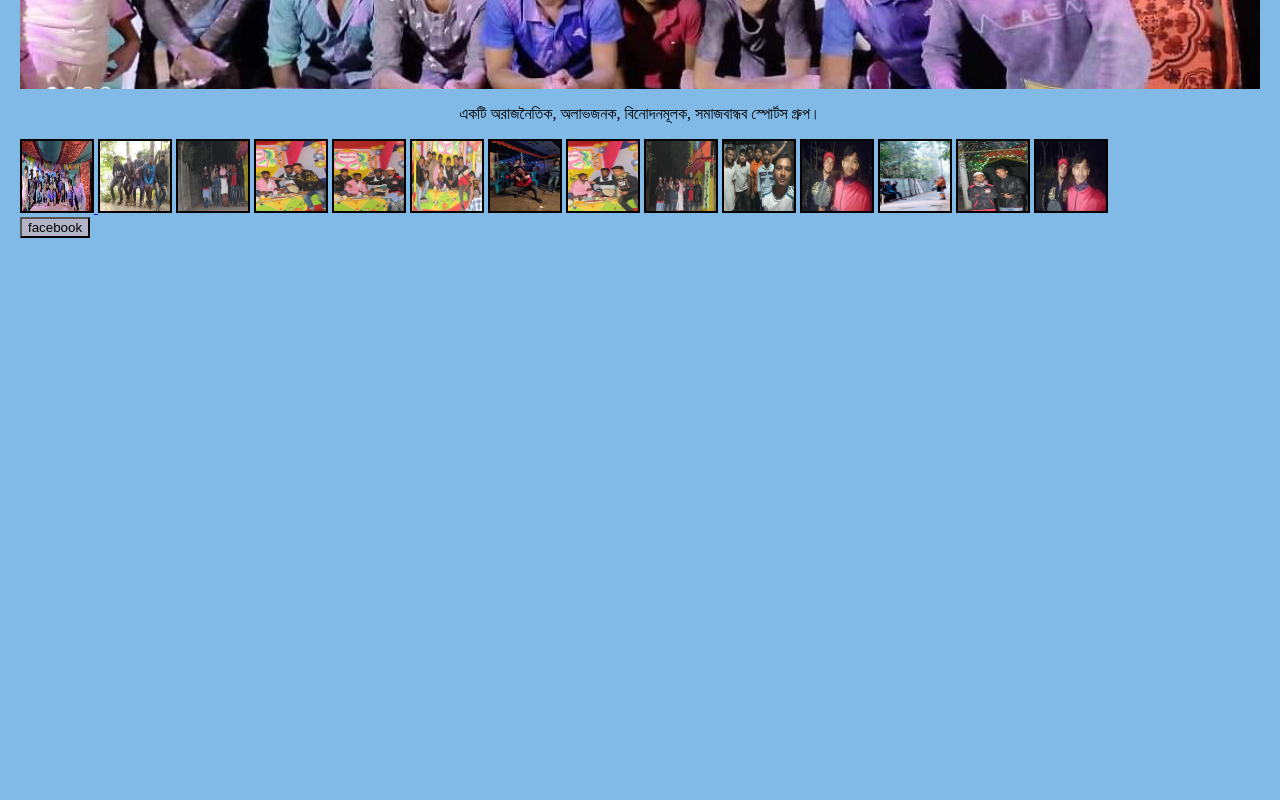
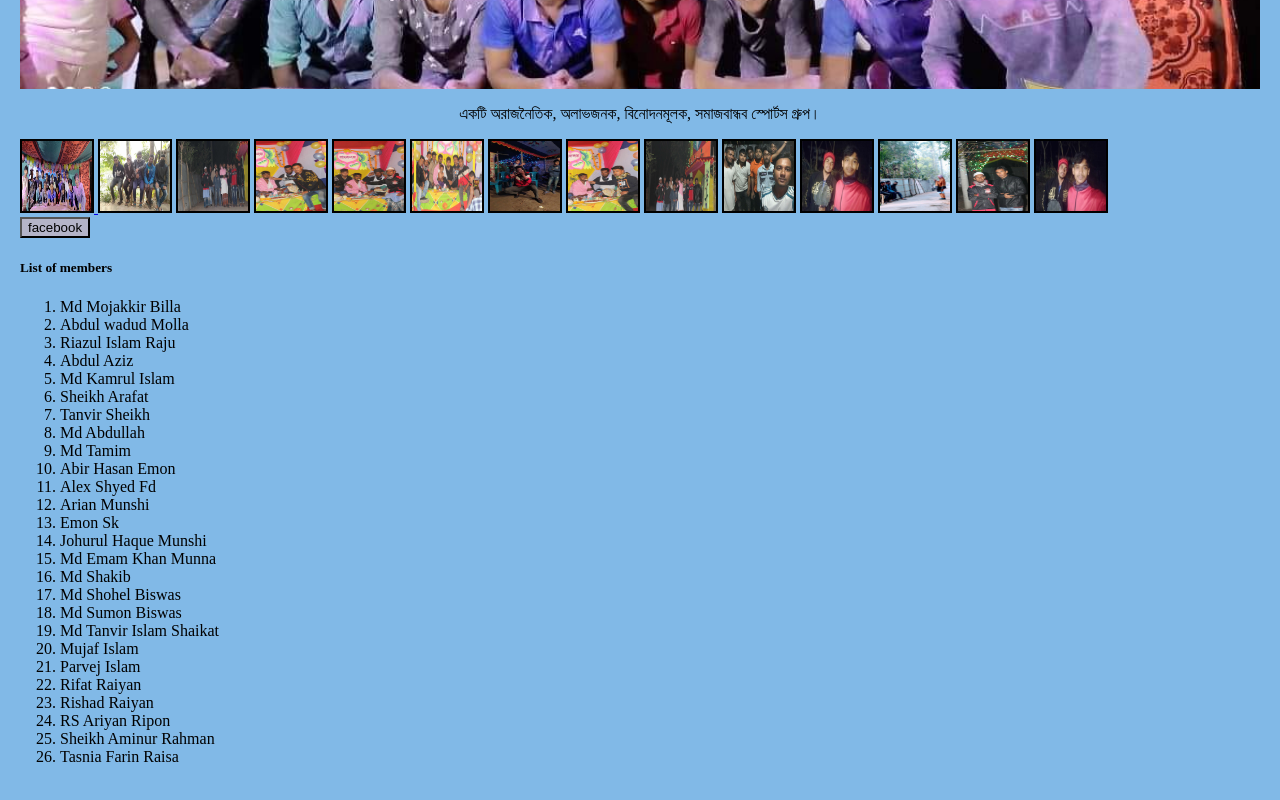
Before and after one commit to Egloo13/silent-fighters, a plain HTML site: page index.html in a window 1280 px wide. Shown: the part 746-1546 px from the top of the page. Before the commit the page ends 1004 px from the top, so only its background shows below. Drawn offline with Linux system fonts and the light colour scheme; files whose address does not match are found by name.

Commit message:
added members name

```diff
--- a/index.html
+++ b/index.html
@@ -10,7 +10,7 @@
 </head>
 <body style="padding: 10px; margin: 10px; background-color: #81b9e7;">
 
-    <p id="sff"><img src="images/sflogo.jpg" alt="group logo"> SILENT FIGHTERS</p>
+    <p id="sff"><img id="logo" src="images/sflogo.jpg" alt="group logo"> SILENT FIGHTERS</p>
    <header>
 
    </header>
@@ -36,5 +36,39 @@
      <a href="https://www.facebook.com/photo/?fbid=1156633008114347&set=p.1156633008114347">
         <button style="background-color: rgb(180, 180, 200);">facebook</button></a>
 
+        <div>
+            <p>
+                <h5>List of members</h5>
+            </p>
+            <ol type="1">
+                <li>Md Mojakkir Billa</li>
+                <li> Abdul wadud Molla</li>
+                <li>Riazul Islam Raju</li>
+                <li>Abdul Aziz</li>
+                <li>Md Kamrul Islam</li>
+                <li>Sheikh Arafat</li>
+                <li>Tanvir Sheikh</li>
+                <li>Md Abdullah</li>
+                <li>Md Tamim</li>
+                <li>Abir Hasan Emon</li>
+                <li>Alex Shyed Fd</li>
+                <li>Arian Munshi</li>
+                <li>Emon Sk</li>
+                <li>Johurul Haque Munshi</li>
+                <li>Md Emam Khan Munna</li>
+                <li>Md Shakib</li>
+                <li>Md Shohel Biswas</li>
+                <li>Md Sumon Biswas</li>
+                <li>Md Tanvir Islam Shaikat</li>
+                <li>Mujaf Islam</li>
+                <li>Parvej Islam</li>
+                <li>Rifat Raiyan</li>
+                <li>Rishad Raiyan</li>
+                <li>RS Ariyan Ripon</li>
+                <li>Sheikh Aminur Rahman</li>
+                <li>Tasnia Farin Raisa</li>
+
+            </ol>
+        </div>
 </body>
 </html>
--- a/styles/sf.css
+++ b/styles/sf.css
@@ -15,9 +15,15 @@ header {
     text-align: center;
 }
 
-img{
+img, #logo {
     width: 70px;
     height: 70px;
     position: left;
     border: 2px solid black;
 }
+#logo {
+    width: 70px;
+    height: 70px;
+    position: left;
+    border: 2px solid black;
+}
```
